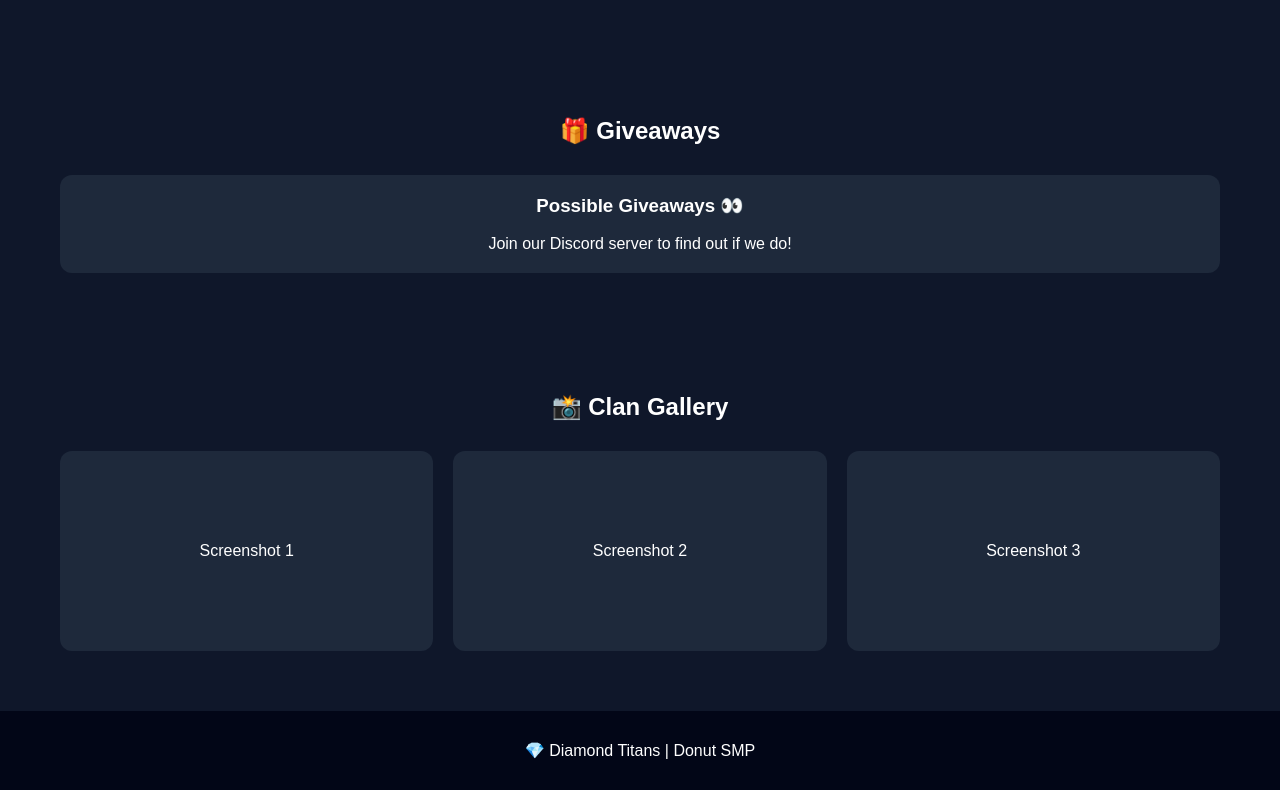
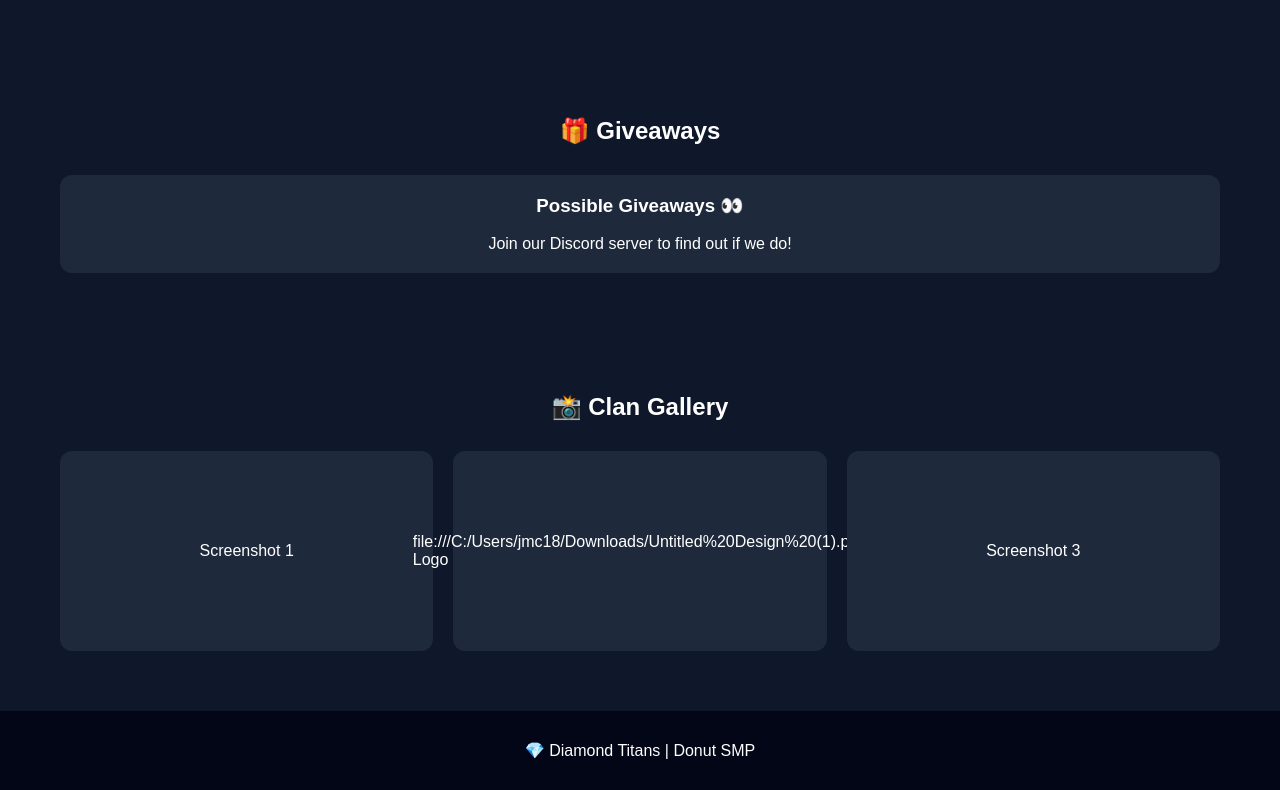
Before and after one commit to jm3335473-droid/diamond-titans, a plain HTML site: page index.html in a window 1280 px wide. Shown: the part 824-1614 px from the top of the page. Drawn offline with Linux system fonts and the light colour scheme.

Commit message:
Update index.html

```diff
--- a/index.html
+++ b/index.html
@@ -168,7 +168,7 @@ footer {
 
     <div class="gallery">
         <div class="gallery-box">Screenshot 1</div>
-        <div class="gallery-box">Screenshot 2</div>
+        <div class="gallery-box">file:///C:/Users/jmc18/Downloads/Untitled%20Design%20(1).png Logo</div>
         <div class="gallery-box">Screenshot 3</div>
     </div>
 </section>
```
